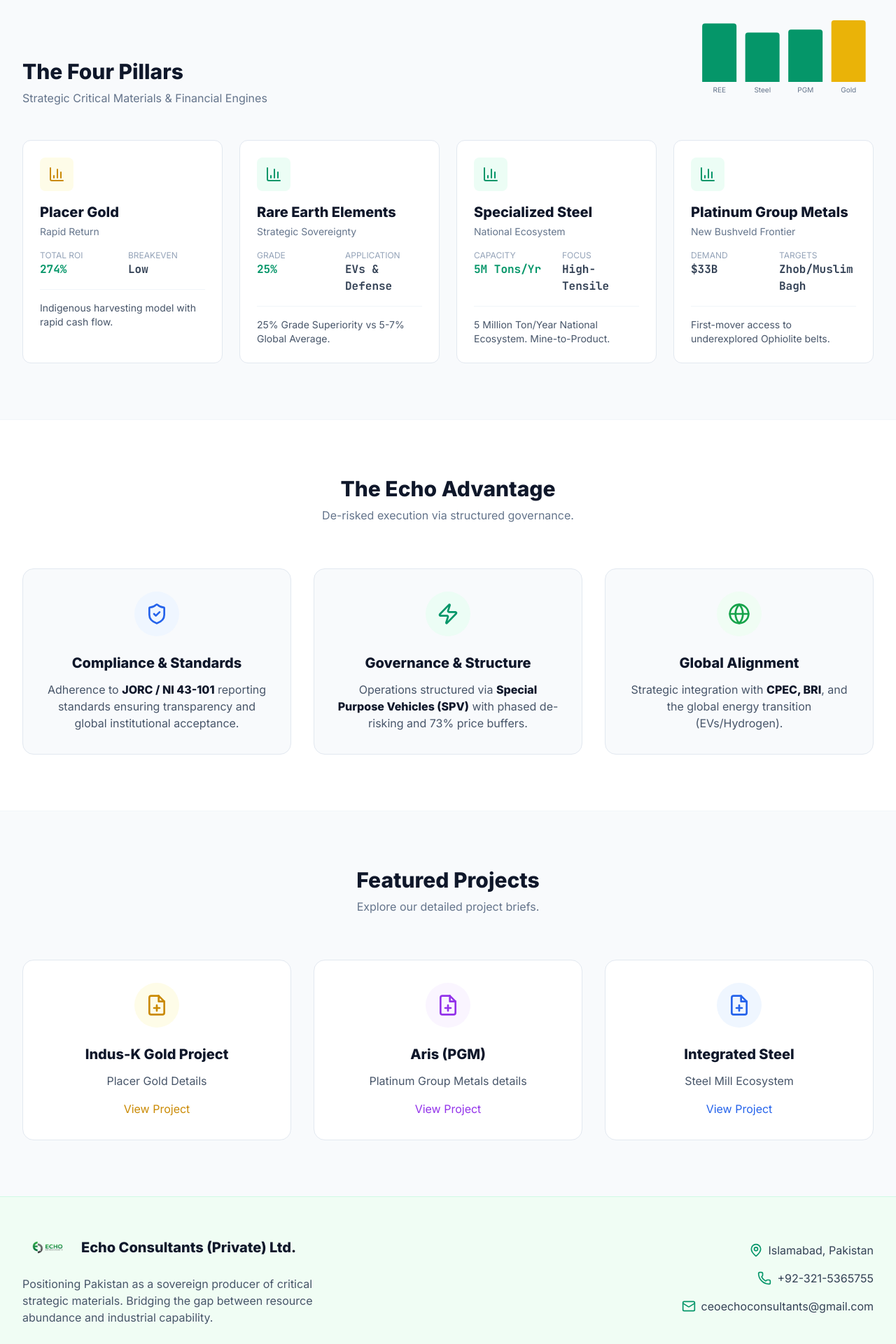
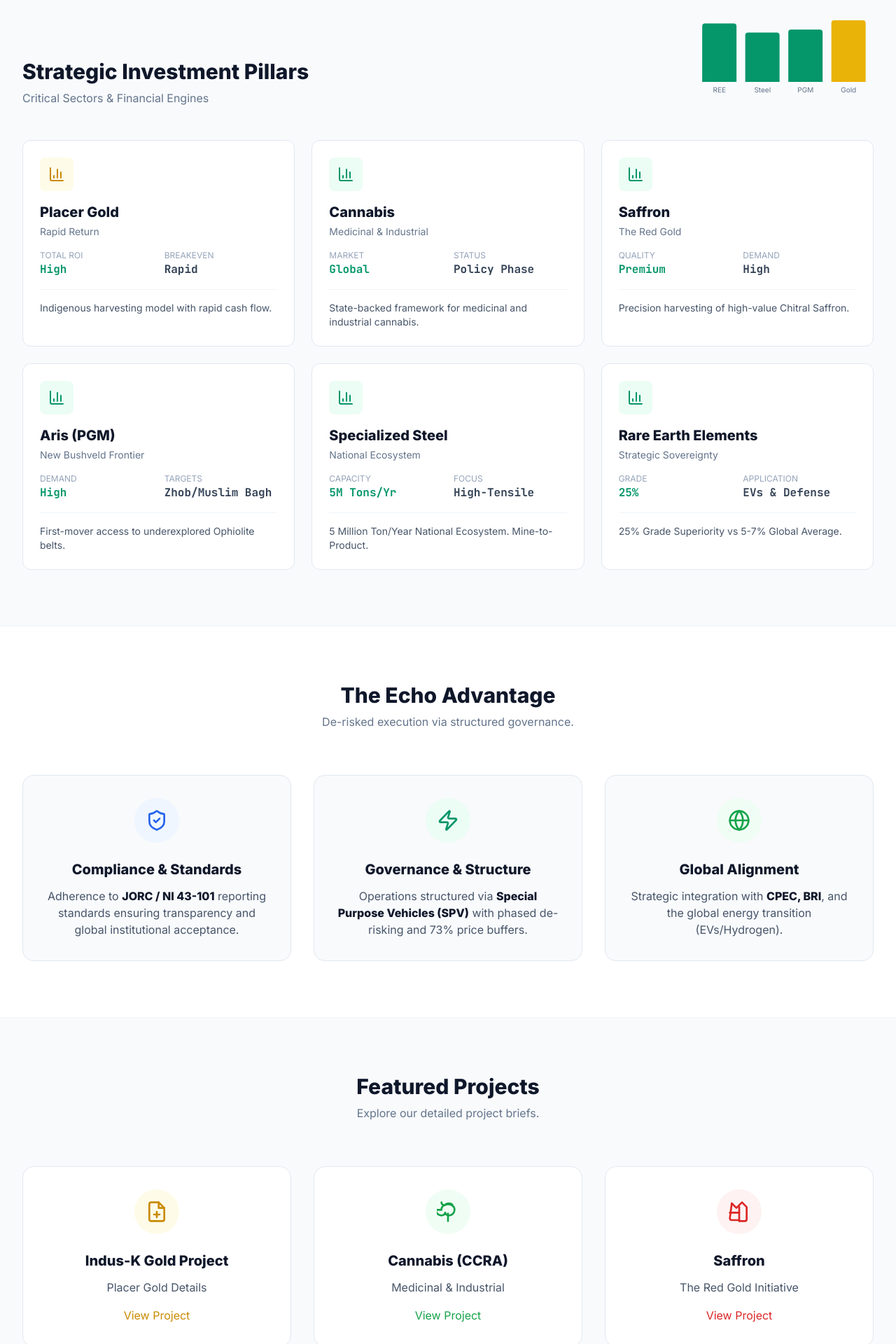
Before and after one commit to HamzahAhmad2000/echo-consultants-strategic-industrial-hub, a React (Vite) app: page / in a window 1280 px wide. Shown: the part 840-2760 px from the top of the page at 70% size. Built offline with nearby package versions, Linux system fonts and the light colour scheme.

Commit message:
home changes

```diff
--- a/constants.ts
+++ b/constants.ts
@@ -1,5 +1,6 @@
 import { Metric, ProjectData, ProjectPhase } from './types';
 
+// Page 1: Home Dashboard Metrics
 // Page 1: Home Dashboard Metrics
 export const PILLARS_METRICS: ProjectData[] = [
   {
@@ -8,18 +9,38 @@ export const PILLARS_METRICS: ProjectData[] = [
     subtitle: 'Rapid Return',
     description: 'Indigenous harvesting model with rapid cash flow.',
     metrics: [
-      { label: 'Total ROI', value: '274%', highlight: true },
-      { label: 'Breakeven', value: 'Low' },
+      { label: 'Total ROI', value: 'High', highlight: true },
+      { label: 'Breakeven', value: 'Rapid' },
     ]
   },
   {
-    id: 'ree',
-    title: 'Rare Earth Elements',
-    subtitle: 'Strategic Sovereignty',
-    description: '25% Grade Superiority vs 5-7% Global Average.',
+    id: 'cannabis',
+    title: 'Cannabis',
+    subtitle: 'Medicinal & Industrial',
+    description: 'State-backed framework for medicinal and industrial cannabis.',
     metrics: [
-      { label: 'Grade', value: '25%', highlight: true },
-      { label: 'Application', value: 'EVs & Defense' },
+      { label: 'Market', value: 'Global', highlight: true },
+      { label: 'Status', value: 'Policy Phase' },
+    ]
+  },
+  {
+    id: 'saffron',
+    title: 'Saffron',
+    subtitle: 'The Red Gold',
+    description: 'Precision harvesting of high-value Chitral Saffron.',
+    metrics: [
+      { label: 'Quality', value: 'Premium', highlight: true },
+      { label: 'Demand', value: 'High' },
+    ]
+  },
+  {
+    id: 'pgm',
+    title: 'Aris (PGM)',
+    subtitle: 'New Bushveld Frontier',
+    description: 'First-mover access to underexplored Ophiolite belts.',
+    metrics: [
+      { label: 'Demand', value: 'High', highlight: true },
+      { label: 'Targets', value: 'Zhob/Muslim Bagh' },
     ]
   },
   {
@@ -33,13 +54,13 @@ export const PILLARS_METRICS: ProjectData[] = [
     ]
   },
   {
-    id: 'pgm',
-    title: 'Platinum Group Metals',
-    subtitle: 'New Bushveld Frontier',
-    description: 'First-mover access to underexplored Ophiolite belts.',
+    id: 'ree',
+    title: 'Rare Earth Elements',
+    subtitle: 'Strategic Sovereignty',
+    description: '25% Grade Superiority vs 5-7% Global Average.',
     metrics: [
-      { label: 'Demand', value: '$33B', subtext: 'by 2033' },
-      { label: 'Targets', value: 'Zhob/Muslim Bagh' },
+      { label: 'Grade', value: '25%', highlight: true },
+      { label: 'Application', value: 'EVs & Defense' },
     ]
   }
 ];
--- a/pages/Home.tsx
+++ b/pages/Home.tsx
@@ -42,13 +42,13 @@ const Home: React.FC<HomeProps> = ({ onNavigate }) => {
         </div>
       </section>
 
-      {/* The Four Pillars Dashboard */}
+      {/* The Strategic Pillars Dashboard */}
       <section className="py-20 bg-slate-50 relative">
         <div className="max-w-7xl mx-auto px-4 sm:px-6 lg:px-8">
           <div className="flex flex-col md:flex-row justify-between items-end mb-12">
             <div>
-              <h2 className="text-3xl font-bold text-slate-900 mb-2">The Four Pillars</h2>
-              <p className="text-slate-500">Strategic Critical Materials & Financial Engines</p>
+              <h2 className="text-3xl font-bold text-slate-900 mb-2">Strategic Investment Pillars</h2>
+              <p className="text-slate-500">Critical Sectors & Financial Engines</p>
             </div>
             <div className="hidden md:block w-64 h-32">
               {/* Tiny viz for dashboard feel */}
@@ -66,7 +66,7 @@ const Home: React.FC<HomeProps> = ({ onNavigate }) => {
             </div>
           </div>
 
-          <div className="grid grid-cols-1 md:grid-cols-2 lg:grid-cols-4 gap-6">
+          <div className="grid grid-cols-1 md:grid-cols-2 lg:grid-cols-3 gap-6">
             {PILLARS_METRICS.map((pillar) => (
               <div key={pillar.id} className="group bg-white border border-slate-200 hover:border-echo-primary p-6 rounded-xl transition-all hover:shadow-xl hover:shadow-emerald-100">
                 <div className="flex justify-between items-start mb-4">
@@ -162,7 +162,41 @@ const Home: React.FC<HomeProps> = ({ onNavigate }) => {
               </div>
             </button>
 
-            {/* PGM / Aris */}
+            {/* Cannabis Project */}
+            <button
+               onClick={() => onNavigate('CANNABIS')}
+              className="group bg-white p-8 rounded-2xl border border-slate-200 hover:border-green-400 hover:shadow-xl hover:shadow-green-100 transition-all text-center cursor-pointer w-full"
+            >
+              <div className="flex flex-col items-center">
+                <div className="inline-flex items-center justify-center w-16 h-16 rounded-full bg-green-50 text-green-600 mb-6 group-hover:scale-110 transition-transform">
+                  <svg xmlns="http://www.w3.org/2000/svg" width="32" height="32" viewBox="0 0 24 24" fill="none" stroke="currentColor" strokeWidth="2" strokeLinecap="round" strokeLinejoin="round"><path d="M12 22v-8" /><path d="M5 10c0-6 7-6 7-6s7 0 7 6a6 6 0 0 1-6 6c-3 0-4-3-4-3s-1 3-4 3a6 6 0 0 1-6-6z" /><path d="M5 2c0 3 4 3 4 3s1-2 4-2c0 0 4 0 4 3" /></svg>
+                </div>
+                <h3 className="text-xl font-bold text-slate-900 mb-3">Cannabis (CCRA)</h3>
+                <p className="text-slate-600 mb-4">Medicinal & Industrial</p>
+                <span className="inline-flex items-center text-green-600 font-medium group-hover:underline">
+                  View Project
+                </span>
+              </div>
+            </button>
+
+            {/* Saffron Project */}
+            <button
+               onClick={() => onNavigate('SAFFRON')}
+              className="group bg-white p-8 rounded-2xl border border-slate-200 hover:border-red-400 hover:shadow-xl hover:shadow-red-100 transition-all text-center cursor-pointer w-full"
+            >
+              <div className="flex flex-col items-center">
+                <div className="inline-flex items-center justify-center w-16 h-16 rounded-full bg-red-50 text-red-600 mb-6 group-hover:scale-110 transition-transform">
+                 <svg xmlns="http://www.w3.org/2000/svg" width="32" height="32" viewBox="0 0 24 24" fill="none" stroke="currentColor" strokeWidth="2" strokeLinecap="round" strokeLinejoin="round"><path d="M12 22h6a2 2 0 0 0 2-2V7l-5-5-6 6-5-5-2 16a2 2 0 0 0 2 2h8" /><path d="M12 22V7" /><path d="M2 13h10" /></svg>
+                </div>
+                <h3 className="text-xl font-bold text-slate-900 mb-3">Saffron</h3>
+                <p className="text-slate-600 mb-4">The Red Gold Initiative</p>
+                <span className="inline-flex items-center text-red-600 font-medium group-hover:underline">
+                  View Project
+                </span>
+              </div>
+            </button>
+
+             {/* PGM / Aris */}
             <button
                onClick={() => onNavigate('ARIS')}
               className="group bg-white p-8 rounded-2xl border border-slate-200 hover:border-purple-400 hover:shadow-xl hover:shadow-purple-100 transition-all text-center cursor-pointer w-full"
@@ -172,7 +206,7 @@ const Home: React.FC<HomeProps> = ({ onNavigate }) => {
                   <svg xmlns="http://www.w3.org/2000/svg" width="32" height="32" viewBox="0 0 24 24" fill="none" stroke="currentColor" strokeWidth="2" strokeLinecap="round" strokeLinejoin="round"><path d="M14 2H6a2 2 0 0 0-2 2v16a2 2 0 0 0 2 2h12a2 2 0 0 0 2-2V8z" /><polyline points="14 2 14 8 20 8" /><line x1="12" y1="18" x2="12" y2="12" /><line x1="9" y1="15" x2="15" y2="15" /></svg>
                 </div>
                 <h3 className="text-xl font-bold text-slate-900 mb-3">Aris (PGM)</h3>
-                <p className="text-slate-600 mb-4">Platinum Group Metals details</p>
+                <p className="text-slate-600 mb-4">Platinum Group Metals</p>
                 <span className="inline-flex items-center text-purple-600 font-medium group-hover:underline">
                   View Project
                 </span>
@@ -195,6 +229,23 @@ const Home: React.FC<HomeProps> = ({ onNavigate }) => {
                 </span>
               </div>
             </button>
+
+            {/* REE Project */}
+            <button
+               onClick={() => onNavigate('REE')}
+              className="group bg-white p-8 rounded-2xl border border-slate-200 hover:border-emerald-400 hover:shadow-xl hover:shadow-emerald-100 transition-all text-center cursor-pointer w-full"
+            >
+              <div className="flex flex-col items-center">
+                <div className="inline-flex items-center justify-center w-16 h-16 rounded-full bg-emerald-50 text-emerald-600 mb-6 group-hover:scale-110 transition-transform">
+                  <svg xmlns="http://www.w3.org/2000/svg" width="32" height="32" viewBox="0 0 24 24" fill="none" stroke="currentColor" strokeWidth="2" strokeLinecap="round" strokeLinejoin="round"><path d="M8 3v3a2 2 0 0 1-2 2H3m18 0h-3a2 2 0 0 1-2-2V3m0 18v-3a2 2 0 0 1 2-2h3M3 16h3a2 2 0 0 1 2 2v3" /></svg>
+                </div>
+                <h3 className="text-xl font-bold text-slate-900 mb-3">Rare Earth</h3>
+                <p className="text-slate-600 mb-4">Element Strategic Sovereignty</p>
+                <span className="inline-flex items-center text-emerald-600 font-medium group-hover:underline">
+                  View Project
+                </span>
+              </div>
+            </button>
           </div>
         </div>
       </section>
```
